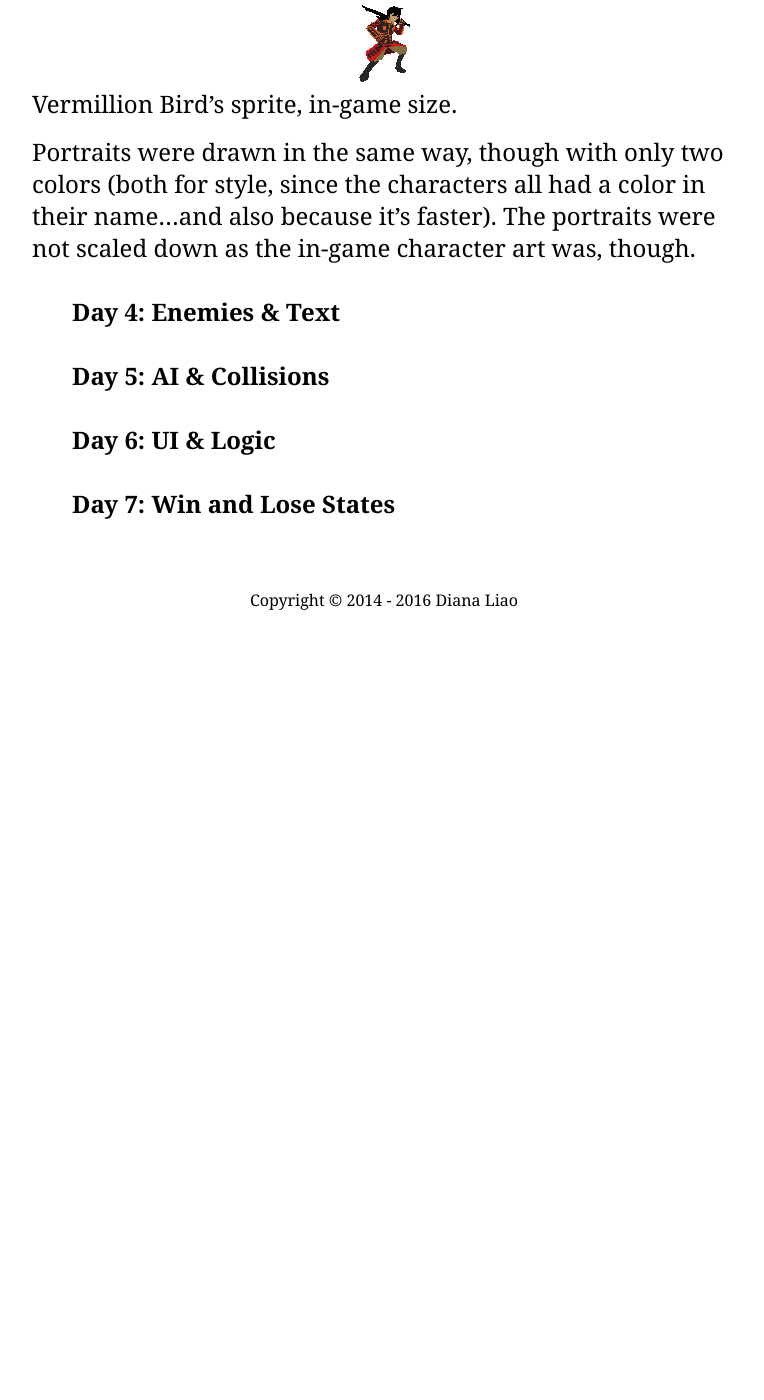
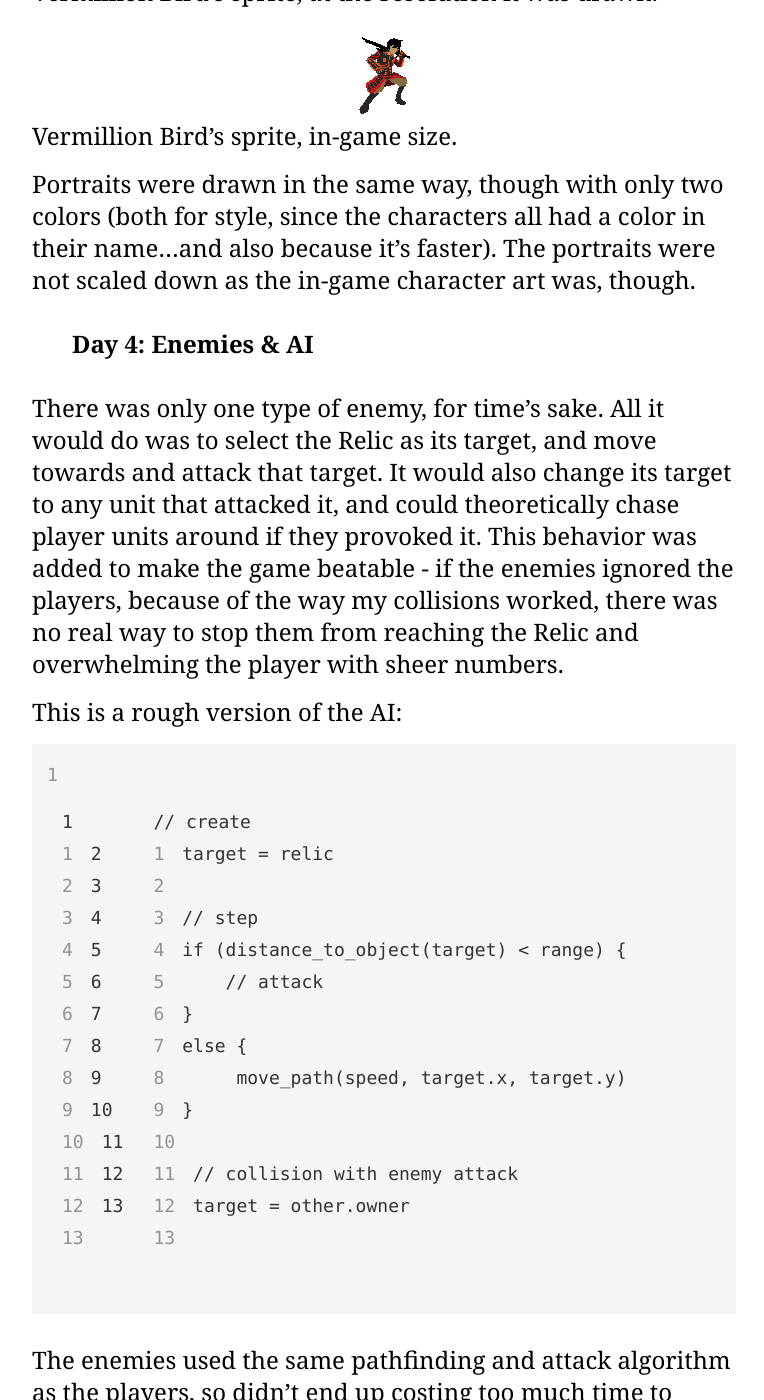
Before and after one commit to dmliao/amorphous, a Jekyll site: the page built from _posts/2016-08-31-the-four-old-gods-postmortem.md, in a window 1280 px wide and 1400 px high, scrolled down 7372 px. Shown: the whole window, without its empty margins (256-1020 px from the left). Built offline with Jekyll 4.4.1, drawn with Linux system fonts in a browser that asks for light colours; some web fonts are replaced; before the commit the page ends 8002 px from its top, so only the background shows below that; some of the changed text lies outside the part shown.

Commit message:
Update TFOG blog

```diff
--- a/_posts/2016-08-31-the-four-old-gods-postmortem.md
+++ b/_posts/2016-08-31-the-four-old-gods-postmortem.md
@@ -1,8 +1,9 @@
 ---
 layout: post
 title: Making The Four Old Gods
-wip: true
 ---
+
+_Note: This post was started in August after I finished the game, although I forgot about it and so remains unfinished as of December 20th, 2016. I will get back to it as soon as I am able, but I think there's already some valuable information here, which is why I'm publishing it now._
 
 I participated in Enbyjam in August, 2016, pretty much entirely on a whim: I wanted to make a game, and there happened to be a jam running, so I used the jam's running time as a deadline. It gave me a week (and change - technically 9 days) to make a game. And decided to make a strategy game. [You can play it here.]
 
@@ -12,11 +13,11 @@ But somehow, I made it. It's a short strategy game, more like a strategy RPG, th
 
 I think that this project was only possible because I'd failed at making so many strategy games before. I had a lot of ideas and assets left over from those projects, which I was able to incorporate into this game without too much overhead.
 
-I also kept a journal of what I worked on each day, which may give some insight into the process I used, and the technologies behind them.
+This is a series of notes which may give some insight into the process I used, and the technologies behind them.
 
 The game was made in Game Maker: Studio.
 
-## Day 1: System & Pathfinding
+## System & Pathfinding
 
 I started the game with a particular mechanic in mind. Specifically, I was trying to code a prototype for a _Real-time with pause_ strategy game, where the action would all move in real time, but could be stopped at any point to give orders or to look over the field.
 
@@ -42,9 +43,9 @@ Mouse selection was also done by end of day. I decided early on to limit the num
 
 By the end of the day, I had a good engine for the game, where units could be selected, moved to the mouse while avoiding walls, and the game could be paused at any time.
 
-## Day 2: Map Design
+## Map Design
 
-I spent most of the day drawing the map and figuring out game objectives. I figured that there would only be one level, so the objective of the game had to be fairly easy to understand. From the few strategy games I played, I had a short list of the typical objectives in a strategy game level:
+I figured that there would only be one level, so the objective of the game had to be fairly easy to understand. From the few strategy games I played, I had a short list of the typical objectives in a strategy game level:
 
 * Defeat all enemies
 * Destroy some important target (enemy bases, energy source, etc.)
@@ -69,13 +70,12 @@ The map of the Four Old Gods has four spawn points for enemies, one on each corn
 
 A side-effect of this map design was that it really felt like the player was being assaulted by a force they had to continually defend against, since by the end, they would be attacked from all sides.
 
-## Day 3: Character Design & Art
-
-The third day was spent entirely on design and art, since I was tired at looking at blobs and rectangles.
+## Character Design & Art
 
 By this point, I'd had a general idea of the plot and characters, and that I'd only have four of them. Specifically, a classic RPG party of sorts: a slow powerhouse, a ranged attacker, a fast and frail unit, and a healer.
 
 I decided that stats and mechanics of combat would follow RPGs loosely and simply as possible. All characters only had ranged attacks, mainly because that required fewer animations and were easier to program. As a result, I decided on the following stats:
+
 * Power: the amount of damage the character does per attack (or heals, in the healer's case)
 * Armor: Damage reduction. The damage formula was a strict `max(attacker.power - defender.armor, 1)` to keep things simple.
 * Speed: How quickly the character moved.
@@ -95,10 +95,36 @@ Vermillion Bird's sprite, in-game size.
 
 Portraits were drawn in the same way, though with only two colors (both for style, since the characters all had a color in their name...and also because it's faster). The portraits were not scaled down as the in-game character art was, though.
 
-## Day 4: Enemies & Text
+## Day 4: Enemies & AI
 
-## Day 5: AI & Collisions
+There was only one type of enemy, for time's sake. All it would do was to select the Relic as its target, and move towards and attack that target. It would also change its target to any unit that attacked it, and could theoretically chase player units around if they provoked it. This behavior was added to make the game beatable - if the enemies ignored the players, because of the way my collisions worked, there was no real way to stop them from reaching the Relic and overwhelming the player with sheer numbers.
 
-## Day 6: UI & Logic
+This is a rough version of the AI:
 
-## Day 7: Win and Lose States
+    // create
+    target = relic
+
+    // step
+    if (distance_to_object(target) < range) {
+        // attack
+    }
+    else {
+         move_path(speed, target.x, target.y)
+    }
+
+    // collision with enemy attack
+    target = other.owner
+
+The enemies used the same pathfinding and attack algorithm as the players, so didn't end up costing too much time to program. Spawning was determined by a timeline, where after x seconds of ingame time (pausing stopped the timer), a set number of enemies would spawn at one of the spawn points, at two-second intervals.
+
+This is definitely an area where the game could be expanded in the future, as I could envision multiple enemy types making the game more tactically deep. Enemies with different move speeds would need to be dealt with differently, or enemies that could bypass certain obstacles, etc.
+
+Collisions are natively available in Game Maker, so that's nice as well. Since the attacks would usually be destroyed upon collision with an enemy, and the pathfinding handled walls, I didn't really need to implement any kind of physics.
+
+## Win and Lose States
+
+Work in progress!
+
+## Polish
+
+Work in progress!
```
